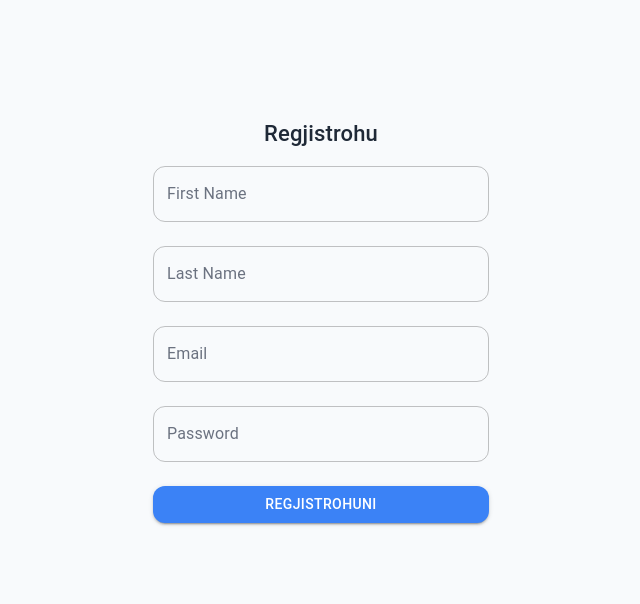
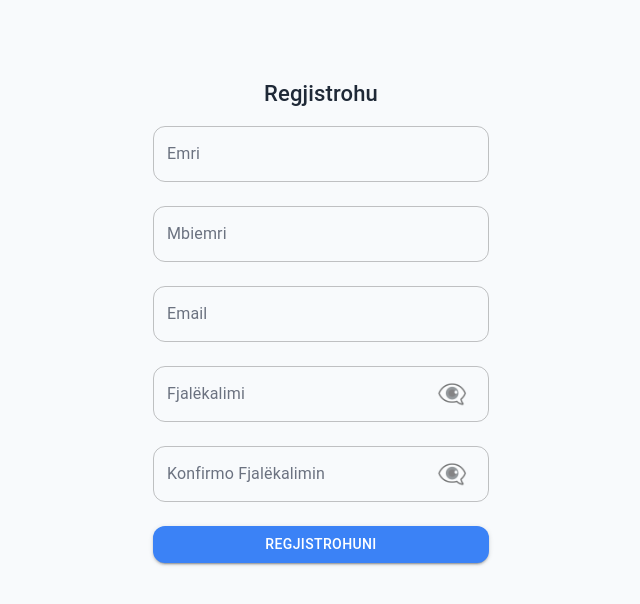
Before and after one commit to davidpjetraj/real-estate-crm, a Next.js app: page /register in a window 1280 px wide. Shown: the top 604 px of the page, without its empty margins (319-959 px from the left). Built offline with nearby package versions, Linux system fonts and the light colour scheme; no server answers.

Commit message:
update sing up and log in

```diff
--- a/src/app/login/page.tsx
+++ b/src/app/login/page.tsx
@@ -1,10 +1,21 @@
 "use client";
 
 import { gql, useMutation } from "@apollo/client";
-import { Button, TextField, Box, styled } from "@mui/material";
+import {
+  Button,
+  TextField,
+  Box,
+  styled,
+  CircularProgress,
+  Alert,
+  InputAdornment,
+  IconButton,
+} from "@mui/material";
 import Link from "next/link";
 import { useRouter } from "next/navigation";
 import { useEffect, useState } from "react";
+import { useFormik } from "formik";
+import * as Yup from "yup";
 
 const Wrapper = styled("div")`
   display: flex;
@@ -28,22 +39,18 @@ const LOGIN_MUTATION = gql`
   }
 `;
 
-// const VERIFY_LOGIN = gql`
-//   mutation VerifyLogin($input: VerifyLoginInput!) {
-//     verifyLogin(input: $input) {
-//       access_token
-//       refresh_token
-//     }
-//   }
-// `;
+const validationSchema = Yup.object({
+  email: Yup.string()
+    .email("Email-i nuk është i vlefshëm")
+    .required("Email-i është i detyrueshëm"),
+  password: Yup.string()
+    .min(6, "Fjalëkalimi duhet të ketë të paktën 6 karaktere")
+    .required("Fjalëkalimi është i detyrueshëm"),
+});
 
 export default function LoginPage() {
-  const [email, setEmail] = useState("");
-  //   const [code, setCode] = useState("");
-  //   const [showVerify, setShowVerify] = useState(false);
-  const [login] = useMutation(LOGIN_MUTATION);
-  const [password, setPassword] = useState("");
-  //   const [verifyLogin] = useMutation(VERIFY_LOGIN);
+  const [login, { loading, error }] = useMutation(LOGIN_MUTATION);
+  const [showPassword, setShowPassword] = useState(false);
   const router = useRouter();
 
   useEffect(() => {
@@ -53,28 +60,30 @@ export default function LoginPage() {
     }
   }, [router]);
 
-  const handleLogin = async () => {
+  const formik = useFormik({
+    initialValues: {
+      email: "",
+      password: "",
+    },
+    validationSchema,
+    onSubmit: async (values) => {
       try {
         const { data } = await login({
-        variables: { input: { email, password } },
+          variables: { input: values },
         });
 
         if (data?.login) {
           localStorage.setItem("access_token", data.login);
-        window.location.href = "/dashboard";
+          router.push("/dashboard");
         } else {
           console.warn("Login succeeded but returned nothing.");
         }
       } catch (error: unknown) {
-      if (error instanceof Error) {
-        console.error("Login error:", error.message);
-        alert("Login failed: " + error.message);
-      } else {
-        console.error("An unknown error occurred:", error);
-        alert("Login failed: An unknown error occurred.");
+        console.error("Login error:", error);
+        // Error is handled by Apollo Client and displayed via the error state
       }
-    }
-  };
+    },
+  });
   // const handleVerify = async () => {
   //   const { data } = await verifyLogin({
   //     variables: { input: { email, password } },
@@ -87,53 +96,79 @@ export default function LoginPage() {
   return (
     <>
       <Wrapper>
-        <Box sx={{ p: 4, maxWidth: 400, mx: "auto" }}>
+        <Box
+          component="form"
+          onSubmit={formik.handleSubmit}
+          sx={{ p: 4, maxWidth: 400, mx: "auto" }}
+        >
           <h1>Mirë se erdhët përsëri!</h1>
+
+          {error && (
+            <Alert severity="error" sx={{ mb: 2 }}>
+              {error.message}
+            </Alert>
+          )}
+
           <TextField
             label="Email"
             fullWidth
             variant="outlined"
             margin="normal"
-            value={email}
-            onChange={(e) => setEmail(e.target.value)}
+            name="email"
+            value={formik.values.email}
+            onChange={formik.handleChange}
+            onBlur={formik.handleBlur}
+            error={formik.touched.email && Boolean(formik.errors.email)}
+            helperText={formik.touched.email && formik.errors.email}
+            disabled={loading}
           />
+
           <TextField
             label="Password"
             fullWidth
             variant="outlined"
             margin="normal"
-            type="password"
-            onChange={(e) => setPassword(e.target.value)}
+            type={showPassword ? "text" : "password"}
+            name="password"
+            value={formik.values.password}
+            onChange={formik.handleChange}
+            onBlur={formik.handleBlur}
+            error={formik.touched.password && Boolean(formik.errors.password)}
+            helperText={formik.touched.password && formik.errors.password}
+            disabled={loading}
+            InputProps={{
+              endAdornment: (
+                <InputAdornment position="end">
+                  <IconButton
+                    aria-label="toggle password visibility"
+                    onClick={() => setShowPassword(!showPassword)}
+                    onMouseDown={(e) => e.preventDefault()}
+                    edge="start"
+                    disabled={loading}
+                  >
+                    {showPassword ? "👁️" : "👁️‍🗨️"}
+                  </IconButton>
+                </InputAdornment>
+              ),
+            }}
           />
-          {/* {showVerify ? (
-        <>
-          <TextField
-            label="Verification Code"
-            fullWidth
-            margin="normal"
-            value={code}
-            onChange={(e) => setCode(e.target.value)}
-          />
-
-          <Button variant="contained" fullWidth onClick={handleVerify}>
-            Verify
-          </Button>
-        </>
-      ) : (
-        <Button variant="contained" fullWidth onClick={handleLogin}>
-          Send Code
-        </Button>
-      )} */}
 
           <Button
             variant="contained"
             color="primary"
             size="large"
             fullWidth
-            onClick={handleLogin}
+            type="submit"
+            disabled={loading || !formik.isValid}
+            sx={{ mt: 2 }}
           >
-            Vazhdo
+            {loading ? (
+              <CircularProgress size={24} color="inherit" />
+            ) : (
+              "Vazhdo"
+            )}
           </Button>
+
           <Button
             variant="contained"
             color="primary"
@@ -141,6 +176,7 @@ export default function LoginPage() {
             fullWidth
             LinkComponent={Link}
             href="/register"
+            disabled={loading}
             sx={{ mt: 2, backgroundColor: "#f50057", borderRadius: "12px" }}
           >
             Nuk keni llogari? Regjistrohuni
--- a/src/app/register/page.tsx
+++ b/src/app/register/page.tsx
@@ -3,7 +3,18 @@
 import { gql, useMutation } from "@apollo/client";
 import { useFormik } from "formik";
 import * as Yup from "yup";
-import { Box, Button, styled, TextField } from "@mui/material";
+import {
+  Box,
+  Button,
+  styled,
+  TextField,
+  CircularProgress,
+  Alert,
+  InputAdornment,
+  IconButton,
+} from "@mui/material";
+import { useRouter } from "next/navigation";
+import { useEffect, useState } from "react";
 
 const Wrapper = styled("div")`
   display: flex;
@@ -27,16 +38,39 @@ const REGISTER_MUTATION = gql`
 `;
 
 const validationSchema = Yup.object({
-  first_name: Yup.string().required("First name is required"),
-  last_name: Yup.string().required("Last name is required"),
-  email: Yup.string().email("Invalid email").required("Email is required"),
+  first_name: Yup.string()
+    .min(2, "Emri duhet të ketë të paktën 2 karaktere")
+    .required("Emri është i detyrueshëm"),
+  last_name: Yup.string()
+    .min(2, "Mbiemri duhet të ketë të paktën 2 karaktere")
+    .required("Mbiemri është i detyrueshëm"),
+  email: Yup.string()
+    .email("Email-i nuk është i vlefshëm")
+    .required("Email-i është i detyrueshëm"),
   password: Yup.string()
-    .min(6, "Password must be at least 6 characters")
-    .required("Password is required"),
+    .min(6, "Fjalëkalimi duhet të ketë të paktën 6 karaktere")
+    .matches(
+      /^(?=.*[a-z])(?=.*[A-Z])(?=.*\d)/,
+      "Fjalëkalimi duhet të përmbajë të paktën një shkronjë të vogël, një të madhe dhe një numër"
+    )
+    .required("Fjalëkalimi është i detyrueshëm"),
+  confirmPassword: Yup.string()
+    .oneOf([Yup.ref("password")], "Fjalëkalimet nuk përputhen")
+    .required("Konfirmimi i fjalëkalimit është i detyrueshëm"),
 });
 
 export default function RegisterPage() {
-  const [register] = useMutation(REGISTER_MUTATION);
+  const [register, { loading, error }] = useMutation(REGISTER_MUTATION);
+  const [showPassword, setShowPassword] = useState(false);
+  const [showConfirmPassword, setShowConfirmPassword] = useState(false);
+  const router = useRouter();
+
+  useEffect(() => {
+    const token = localStorage.getItem("access_token");
+    if (token) {
+      router.push("/dashboard");
+    }
+  }, [router]);
 
   const formik = useFormik({
     initialValues: {
@@ -44,22 +78,29 @@ export default function RegisterPage() {
       last_name: "",
       email: "",
       password: "",
+      confirmPassword: "",
     },
     validationSchema,
     onSubmit: async (values) => {
       try {
-        const { data } = await register({ variables: { input: values } });
+        const { data } = await register({
+          variables: {
+            input: {
+              first_name: values.first_name,
+              last_name: values.last_name,
+              email: values.email,
+              password: values.password,
+            },
+          },
+        });
         if (data?.register?.access_token) {
           localStorage.setItem("access_token", data.register.access_token);
           localStorage.setItem("refresh_token", data.register.refresh_token);
-          window.location.href = "/dashboard";
+          router.push("/dashboard");
         }
       } catch (error: unknown) {
-        if (error instanceof Error) {
-          alert("Registration error: " + error.message);
-        } else {
-          alert("Registration failed: An unknown error occurred.");
-        }
+        console.error("Registration error:", error);
+        // Error is handled by Apollo Client and displayed via the error state
       }
     },
   });
@@ -73,8 +114,14 @@ export default function RegisterPage() {
       >
         <h1>Regjistrohu</h1>
 
+        {error && (
+          <Alert severity="error" sx={{ mb: 2 }}>
+            {error.message}
+          </Alert>
+        )}
+
         <TextField
-          label="First Name"
+          label="Emri"
           fullWidth
           margin="normal"
           name="first_name"
@@ -83,10 +130,11 @@ export default function RegisterPage() {
           onBlur={formik.handleBlur}
           error={formik.touched.first_name && Boolean(formik.errors.first_name)}
           helperText={formik.touched.first_name && formik.errors.first_name}
+          disabled={loading}
         />
 
         <TextField
-          label="Last Name"
+          label="Mbiemri"
           fullWidth
           margin="normal"
           name="last_name"
@@ -95,6 +143,7 @@ export default function RegisterPage() {
           onBlur={formik.handleBlur}
           error={formik.touched.last_name && Boolean(formik.errors.last_name)}
           helperText={formik.touched.last_name && formik.errors.last_name}
+          disabled={loading}
         />
 
         <TextField
@@ -107,11 +156,12 @@ export default function RegisterPage() {
           onBlur={formik.handleBlur}
           error={formik.touched.email && Boolean(formik.errors.email)}
           helperText={formik.touched.email && formik.errors.email}
+          disabled={loading}
         />
 
         <TextField
-          label="Password"
-          type="password"
+          label="Fjalëkalimi"
+          type={showPassword ? "text" : "password"}
           fullWidth
           margin="normal"
           name="password"
@@ -120,15 +170,68 @@ export default function RegisterPage() {
           onBlur={formik.handleBlur}
           error={formik.touched.password && Boolean(formik.errors.password)}
           helperText={formik.touched.password && formik.errors.password}
+          disabled={loading}
+          InputProps={{
+            endAdornment: (
+              <InputAdornment position="end">
+                <IconButton
+                  aria-label="toggle password visibility"
+                  onClick={() => setShowPassword(!showPassword)}
+                  onMouseDown={(e) => e.preventDefault()}
+                  disabled={loading}
+                >
+                  {showPassword ? "👁️" : "👁️‍🗨️"}
+                </IconButton>
+              </InputAdornment>
+            ),
+          }}
+        />
+
+        <TextField
+          label="Konfirmo Fjalëkalimin"
+          type={showConfirmPassword ? "text" : "password"}
+          fullWidth
+          margin="normal"
+          name="confirmPassword"
+          value={formik.values.confirmPassword}
+          onChange={formik.handleChange}
+          onBlur={formik.handleBlur}
+          error={
+            formik.touched.confirmPassword &&
+            Boolean(formik.errors.confirmPassword)
+          }
+          helperText={
+            formik.touched.confirmPassword && formik.errors.confirmPassword
+          }
+          disabled={loading}
+          InputProps={{
+            endAdornment: (
+              <InputAdornment position="end">
+                <IconButton
+                  aria-label="toggle confirm password visibility"
+                  onClick={() => setShowConfirmPassword(!showConfirmPassword)}
+                  onMouseDown={(e) => e.preventDefault()}
+                  disabled={loading}
+                >
+                  {showConfirmPassword ? "👁️" : "👁️‍🗨️"}
+                </IconButton>
+              </InputAdornment>
+            ),
+          }}
         />
 
         <Button
           variant="contained"
           fullWidth
           type="submit"
+          disabled={loading || !formik.isValid}
           sx={{ mt: 2, borderRadius: "12px" }}
         >
-          Regjistrohuni
+          {loading ? (
+            <CircularProgress size={24} color="inherit" />
+          ) : (
+            "Regjistrohuni"
+          )}
         </Button>
       </Box>
     </Wrapper>
```
Lines whose indentation alone changed are shown as unchanged.
